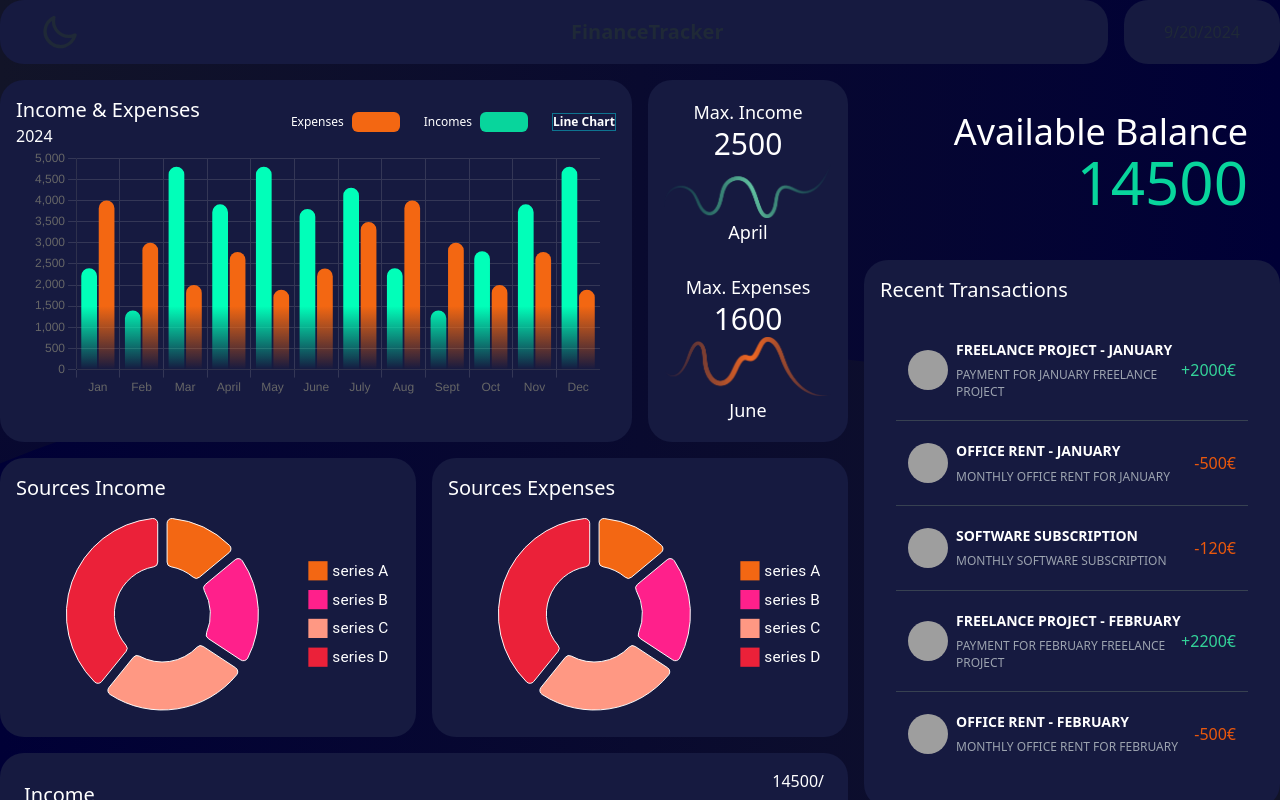
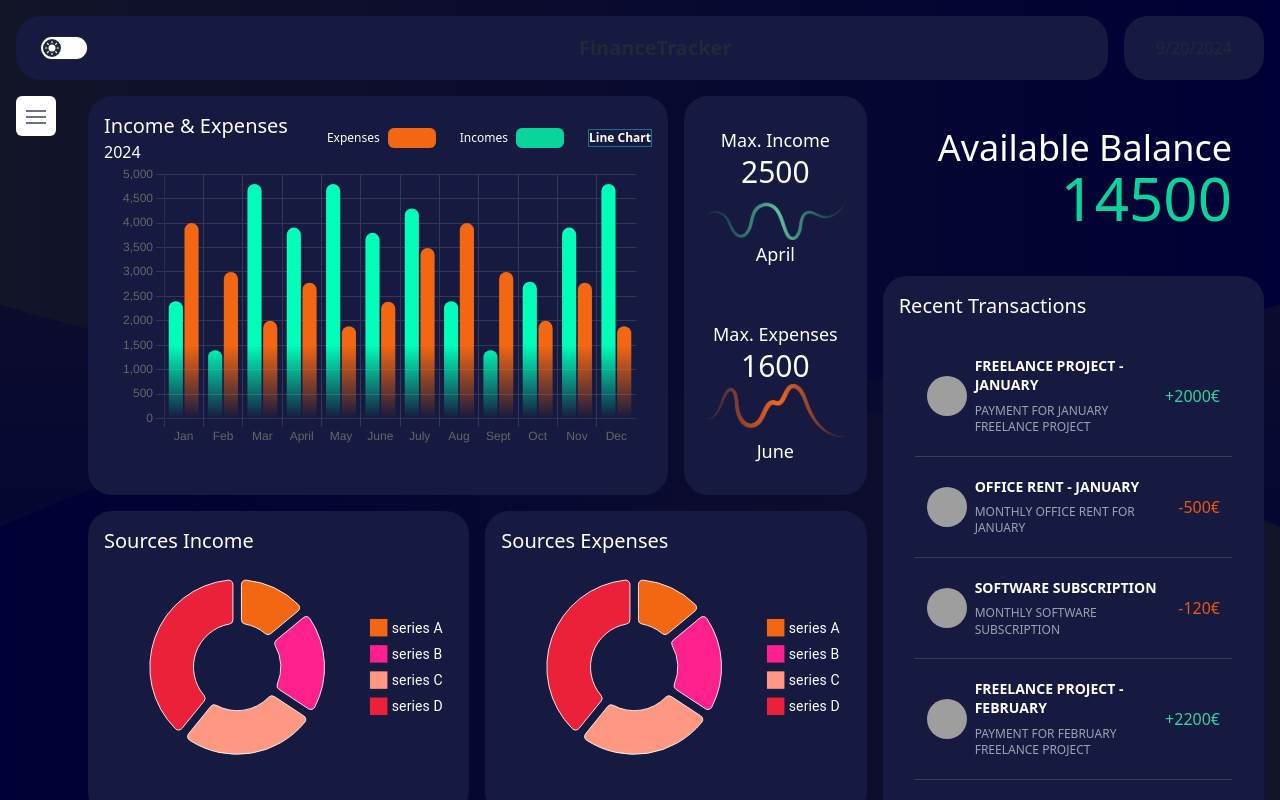
Before and after one commit to Sara-AM91/finance-tracker-frontend, a React (Vite) app: page /home in a window 1280 px wide. Shown: the top 800 px of the page. Built offline with nearby package versions, Linux system fonts and the light colour scheme; grey boxes are pictures that could not be loaded.

Commit message:
sidebar added with push function

```diff
--- a/src/components/Dashboard.jsx
+++ b/src/components/Dashboard.jsx
@@ -99,18 +99,18 @@ const Dashboard = () => {
         </div>
 
         {/* Right Grid (Sidebar) */}
-        <div className="col-span-2 flex flex-col gap-4 h-full">
+        <div className="col-span-2 flex flex-col gap-4 h-full justify-between">
           <div className="flex-3 text-white rounded-3xl overflow-auto p-8">
             <div className="">
               <h1 className="text-4xl text-right">Available Balance</h1>
               <p className="text-6xl text-[#08D59C] text-right">{balance}</p>
             </div>
           </div>
-          <div className="flex-8 bg-[#161A40] text-white rounded-3xl overflow-auto p-4 flex flex-col justify-center">
+          <div className="flex-8 bg-[#161A40] text-white rounded-3xl overflow-auto p-4 flex flex-col justify-center grow">
             <h1 className="text-xl">Recent Transactions</h1>
             <TransactionsList />
           </div>
-          <div className="flex-1 bg-gradient-to-r from-purple-600 to-indigo-900 rounded-3xl overflow-auto flex justify-center items-center max-h-12 cursor-pointer">
+          <div className="flex-1 bg-gradient-to-r from-purple-600 to-indigo-900 rounded-3xl flex justify-center items-center max-h-12 cursor-pointer">
             <img src={plus} className="max-h-12" />
           </div>
         </div>
--- a/src/components/Header.jsx
+++ b/src/components/Header.jsx
@@ -14,28 +14,42 @@ const Header = () => {
 
   return (
     <div className="flex gap-4">
-      <div className="navbar bg-[#161A40] rounded-3xl py-2 px-10 mb-4">
+      <div className="navbar bg-[#161A40] rounded-3xl py-2 px-6 mb-4">
         <div className="navbar-start">
-          <label className="swap swap-rotate">
-            {/* this hidden checkbox controls the state */}
-            <input type="checkbox" />
-
-            {/* sun icon */}
+          <label className="grid cursor-pointer place-items-center">
+            <input
+              type="checkbox"
+              value="synthwave"
+              className="toggle theme-controller bg-base-content col-span-2 col-start-1 row-start-1"
+            />
             <svg
-              className="swap-on h-10 w-10 fill-current"
+              className="stroke-base-100 fill-base-100 col-start-1 row-start-1"
               xmlns="http://www.w3.org/2000/svg"
+              width="14"
+              height="14"
               viewBox="0 0 24 24"
+              fill="none"
+              stroke="currentColor"
+              strokeWidth="2"
+              strokeLinecap="round"
+              strokeLinejoin="round"
             >
-              <path d="M5.64,17l-.71.71a1,1,0,0,0,0,1.41,1,1,0,0,0,1.41,0l.71-.71A1,1,0,0,0,5.64,17ZM5,12a1,1,0,0,0-1-1H3a1,1,0,0,0,0,2H4A1,1,0,0,0,5,12Zm7-7a1,1,0,0,0,1-1V3a1,1,0,0,0-2,0V4A1,1,0,0,0,12,5ZM5.64,7.05a1,1,0,0,0,.7.29,1,1,0,0,0,.71-.29,1,1,0,0,0,0-1.41l-.71-.71A1,1,0,0,0,4.93,6.34Zm12,.29a1,1,0,0,0,.7-.29l.71-.71a1,1,0,1,0-1.41-1.41L17,5.64a1,1,0,0,0,0,1.41A1,1,0,0,0,17.66,7.34ZM21,11H20a1,1,0,0,0,0,2h1a1,1,0,0,0,0-2Zm-9,8a1,1,0,0,0-1,1v1a1,1,0,0,0,2,0V20A1,1,0,0,0,12,19ZM18.36,17A1,1,0,0,0,17,18.36l.71.71a1,1,0,0,0,1.41,0,1,1,0,0,0,0-1.41ZM12,6.5A5.5,5.5,0,1,0,17.5,12,5.51,5.51,0,0,0,12,6.5Zm0,9A3.5,3.5,0,1,1,15.5,12,3.5,3.5,0,0,1,12,15.5Z" />
+              <circle cx="12" cy="12" r="5" />
+              <path d="M12 1v2M12 21v2M4.2 4.2l1.4 1.4M18.4 18.4l1.4 1.4M1 12h2M21 12h2M4.2 19.8l1.4-1.4M18.4 5.6l1.4-1.4" />
             </svg>
-
-            {/* moon icon */}
             <svg
-              className="swap-off h-10 w-10 fill-current"
+              className="stroke-base-100 fill-base-100 col-start-2 row-start-1"
               xmlns="http://www.w3.org/2000/svg"
+              width="14"
+              height="14"
               viewBox="0 0 24 24"
+              fill="none"
+              stroke="currentColor"
+              strokeWidth="2"
+              strokeLinecap="round"
+              strokeLinejoin="round"
             >
-              <path d="M21.64,13a1,1,0,0,0-1.05-.14,8.05,8.05,0,0,1-3.37.73A8.15,8.15,0,0,1,9.08,5.49a8.59,8.59,0,0,1,.25-2A1,1,0,0,0,8,2.36,10.14,10.14,0,1,0,22,14.05,1,1,0,0,0,21.64,13Zm-9.5,6.69A8.14,8.14,0,0,1,7.08,5.22v.27A10.15,10.15,0,0,0,17.22,15.63a9.79,9.79,0,0,0,2.1-.22A8.11,8.11,0,0,1,12.14,19.73Z" />
+              <path d="M21 12.79A9 9 0 1 1 11.21 3 7 7 0 0 0 21 12.79z"></path>
             </svg>
           </label>
         </div>
@@ -43,7 +57,7 @@ const Header = () => {
           <a className="btn btn-ghost text-xl">FinanceTracker</a>
         </div>
       </div>
-      <div className="bg-[#161A40] rounded-3xl py-2 px-10 mb-4 flex items-center">
+      <div className="bg-[#161A40] rounded-3xl py-2 px-8 mb-4 flex items-center">
         <p>{currentDate}</p>
       </div>
     </div>
--- a/src/components/MainLayout.jsx
+++ b/src/components/MainLayout.jsx
@@ -1,5 +1,6 @@
 import { Outlet } from "react-router-dom";
 import Header from "./Header";
+import Sidebar from "./Sidebar";
 
 const MainLayout = () => {
   return (
@@ -20,10 +21,13 @@ const MainLayout = () => {
       ></div>
 
       {/* Content Wrapper */}
-      <div className="relative z-10 flex flex-col min-h-screen">
+      <div className="relative z-10 flex flex-col min-h-screen m-4">
         <Header />
-        <div className="flex-grow">
-          <Outlet /> {/* Dashboard content */}
+        <div className="flex flex-grow gap-6">
+          <Sidebar />
+          <div className="grow">
+            <Outlet /> {/* Dashboard content */}
+          </div>
         </div>
       </div>
     </div>
--- /dev/null
+++ b/src/components/Sidebar.jsx
@@ -0,0 +1,76 @@
+import React, { useState } from "react";
+import { Link } from "react-router-dom";
+
+const Sidebar = () => {
+  const [isCollapsed, setIsCollapsed] = useState(true);
+
+  const toggleSidebar = () => {
+    setIsCollapsed(!isCollapsed);
+  };
+
+  return (
+    <div
+      className={`transition-all duration-300 ease-in-out ${
+        isCollapsed ? "w-12" : "w-56 bg-[#161A40]"
+      } h-screen  text-white relative flex-shrink-0 rounded-3xl`}
+    >
+      {/* Hamburger Menu Button */}
+      <div className="relative sm:max-w-xl mx-auto">
+        <nav>
+          <button
+            onClick={toggleSidebar}
+            className="text-gray-500 w-10 h-10 relative focus:outline-none  rounded-md bg-white"
+          >
+            <span className="sr-only">Open main menu</span>
+            <div className="block w-5 absolute left-1/2 top-1/2 transform -translate-x-1/2 -translate-y-1/2">
+              <span
+                aria-hidden="true"
+                className={`block absolute h-0.5 w-5 bg-current transform transition duration-500 ease-in-out ${
+                  isCollapsed ? "-translate-y-1.5" : "rotate-45"
+                }`}
+              ></span>
+              <span
+                aria-hidden="true"
+                className={`block absolute h-0.5 w-5 bg-current transform transition duration-500 ease-in-out ${
+                  isCollapsed ? "" : "opacity-0"
+                }`}
+              ></span>
+              <span
+                aria-hidden="true"
+                className={`block absolute h-0.5 w-5 bg-current transform transition duration-500 ease-in-out ${
+                  isCollapsed ? "translate-y-1.5" : "-rotate-45"
+                }`}
+              ></span>
+            </div>
+          </button>
+        </nav>
+      </div>
+
+      {/* Sidebar Content */}
+      {!isCollapsed ? (
+        <div className="py-4">
+          <ul className="space-y-4 pt-4">
+            <li>
+              <Link className="flex gap-2 items-center hover:bg-gradient-to-r from-purple-600 to-indigo-900 pl-4 py-2">
+                <img
+                  src="https://static.vecteezy.com/system/resources/previews/005/544/718/non_2x/profile-icon-design-free-vector.jpg"
+                  className="h-10 w-10 rounded-full"
+                />
+                <span className="ml-3">Account</span>
+              </Link>
+              <Link className="flex gap-2 items-center hover:bg-gradient-to-r from-purple-600 to-indigo-900 pl-16 py-2">
+                <span className="ml-3">Dashboard</span>
+              </Link>
+              <Link className="flex gap-2 items-center hover:bg-gradient-to-r from-purple-600 to-indigo-900 pl-16 py-2">
+                <span className="ml-3">Settings</span>
+              </Link>
+            </li>
+            {/* Add more menu items here */}
+          </ul>
+        </div>
+      ) : null}
+    </div>
+  );
+};
+
+export default Sidebar;
```
